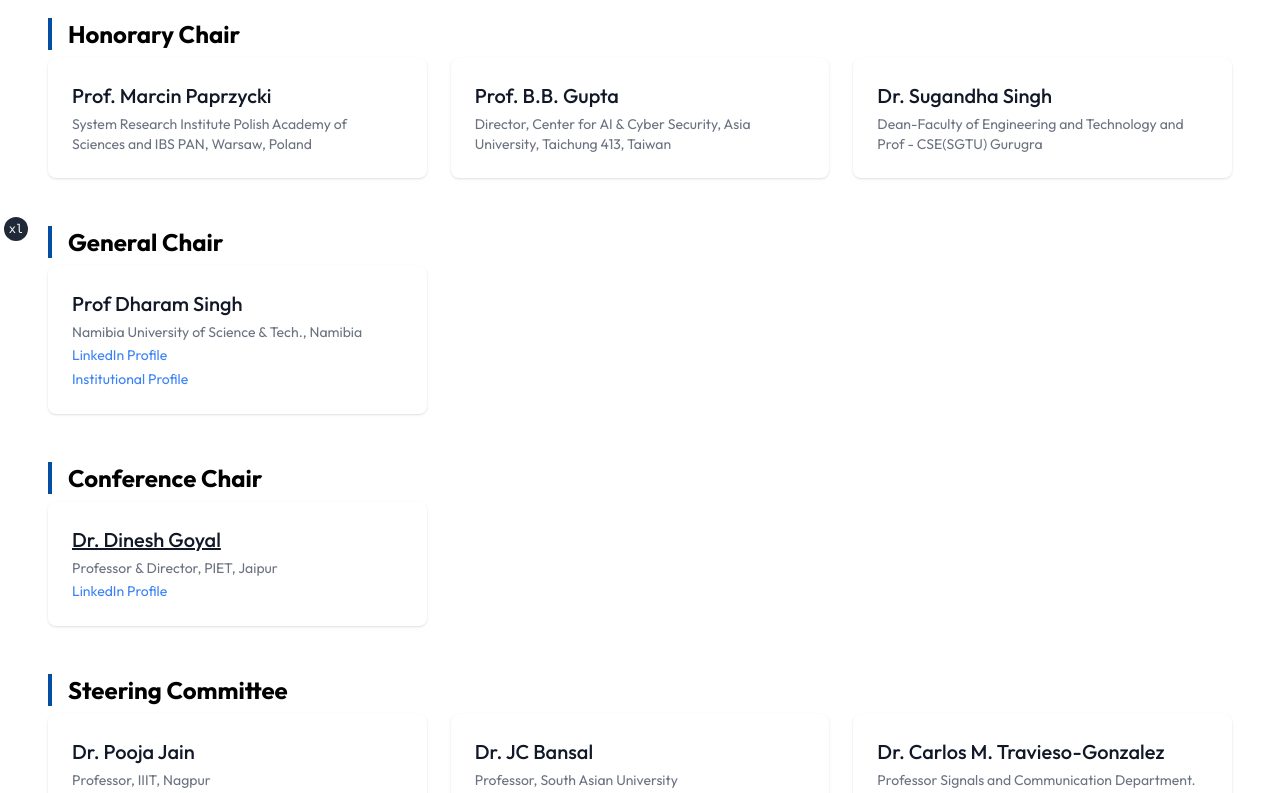
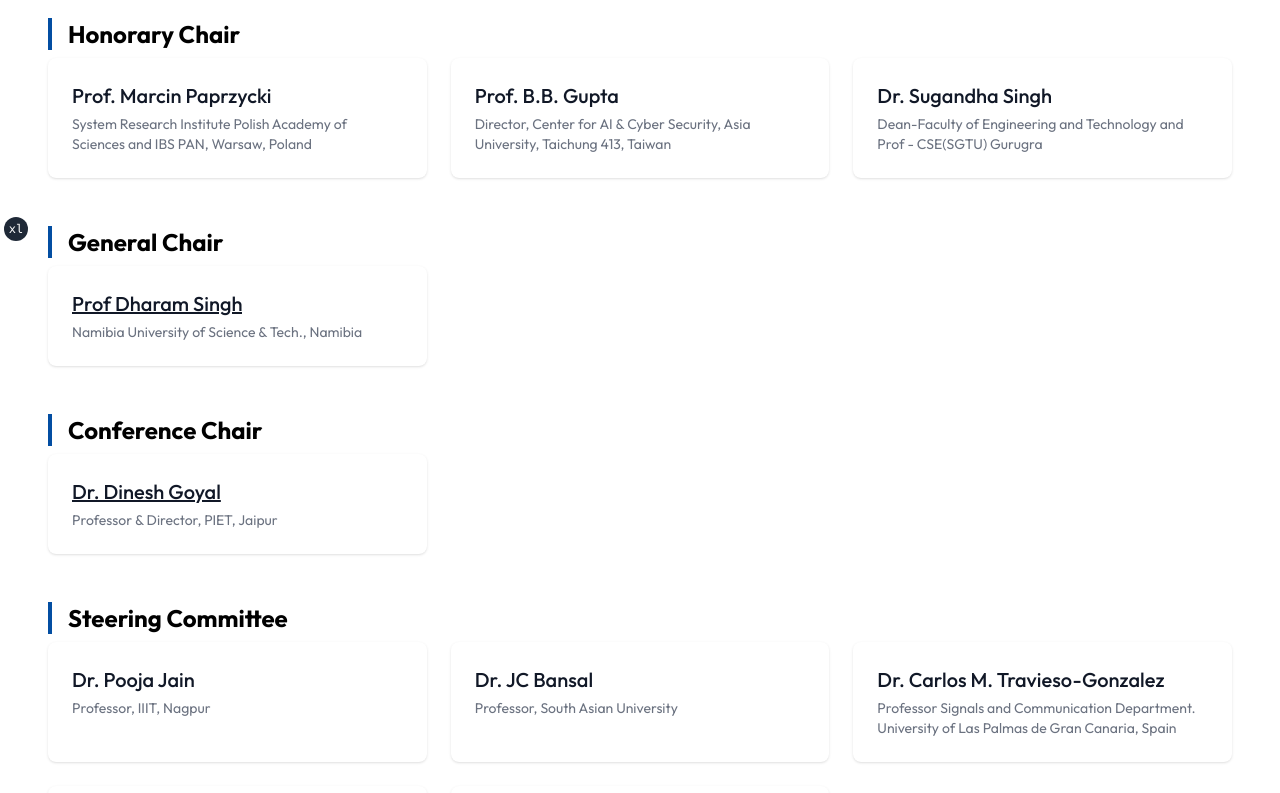
Before and after one commit to Diyamehta60/icimmi, a Next.js app: page /committe in a window 1280 px wide. Shown: the part 555-1348 px from the top of the page. Built offline with nearby package versions, Linux system fonts and the light colour scheme; what prettier-plugin-tailwindcss would draw is missing.

Commit message:
page added

```diff
--- a/src/pages/committe.tsx
+++ b/src/pages/committe.tsx
@@ -36,15 +36,13 @@
     {
       name: "Prof Dharam Singh",
       designation: "Namibia University of Science & Tech., Namibia",
-      LinkedIn: "https://www.linkedin.com/in/dharm-singh-jat-a7748ba7/",
-      InstitutionalProfile: "https://fci.nust.na/prof-dharm-singh-jat",
+      profile: "https://fci.nust.na/prof-dharm-singh-jat",
     },
   ];
   const conferenceChair = [
     {
       name: "Dr. Dinesh Goyal",
       designation: "Professor & Director, PIET, Jaipur",
-      LinkedIn: "https://www.linkedin.com/in/dr-dinesh-goyal/",
       profile: "/conference_chair",
     },
   ];
@@ -515,26 +513,15 @@
                   <div className="flex w-full items-center justify-between space-x-6 p-6">
                     <div className="flex-1">
                       <div className="flex items-center space-x-3">
-                        <h3 className="truncate text-sm font-medium text-gray-900 lg:text-xl">
-                          {item.name}
-                        </h3>
+                        <Link href={item.profile} target="_blank">
+                          <h3 className="truncate text-sm font-medium text-gray-900 underline lg:text-xl">
+                            {item.name}
+                          </h3>
+                        </Link>
                       </div>
                       <p className="mt-1 text-sm text-gray-500">
                         {item.designation}
                       </p>
-                      <Link
-                        className="mt-1 text-sm text-blue-500"
-                        href={item.LinkedIn}
-                      >
-                        LinkedIn Profile
-                      </Link>
-                      <br />
-                      <Link
-                        className="mt-1 text-sm text-blue-500"
-                        href={item.InstitutionalProfile}
-                      >
-                        Institutional Profile
-                      </Link>
                     </div>
                   </div>
                 </li>
@@ -568,12 +555,6 @@
                       <p className="mt-1 text-sm text-gray-500">
                         {item.designation}
                       </p>
-                      <Link
-                        className="mt-1 text-sm text-blue-500"
-                        href={item.LinkedIn}
-                      >
-                        LinkedIn Profile
-                      </Link>
                     </div>
                   </div>
                 </li>
```
